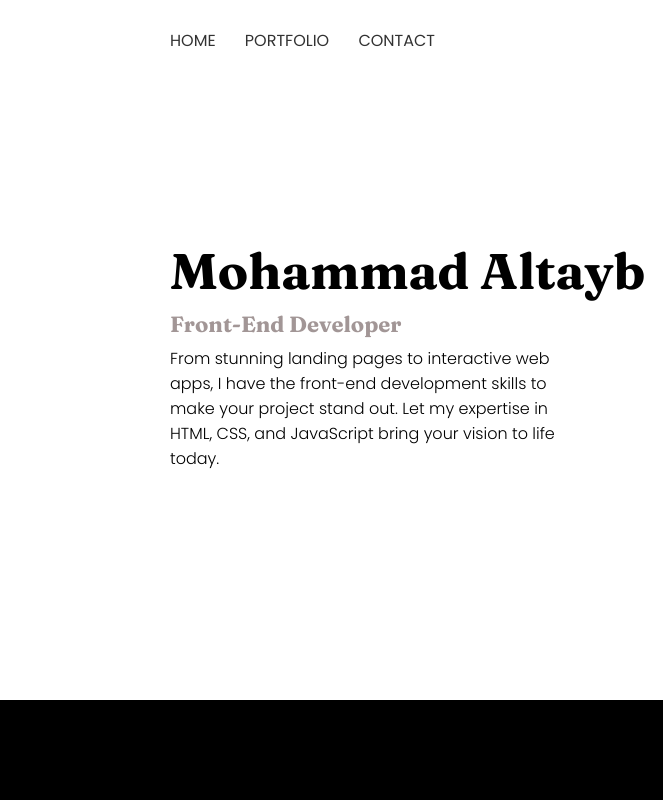
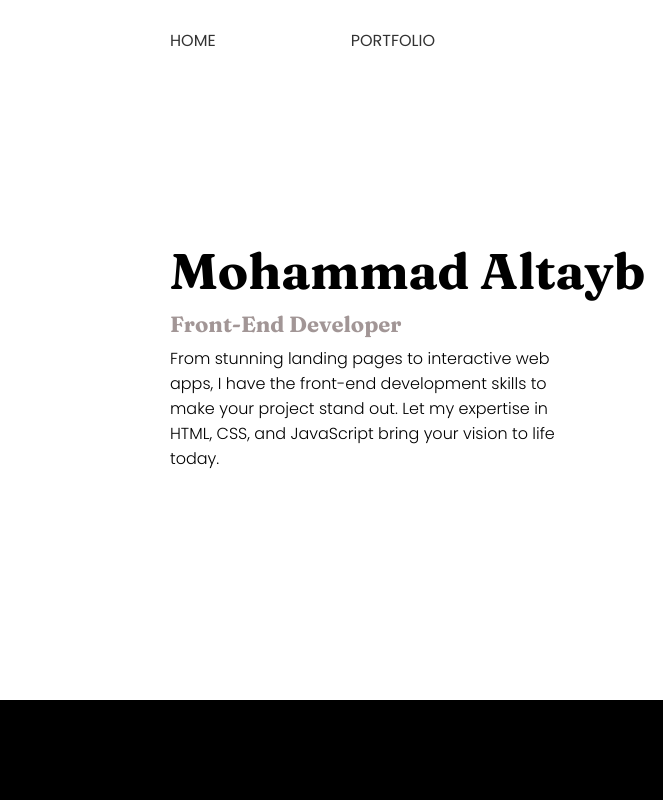
Before and after one commit to mohammadamour/Personal-Website, a plain HTML site: page index.html in a window 1280 px wide. Shown: the top 800 px of the page, 0-663 px from the left. Drawn offline with Linux system fonts and the light colour scheme.

Commit message:
Update index.html

```diff
--- a/index.html
+++ b/index.html
@@ -35,11 +35,6 @@
             <li>
               <a href="my portfolio/portfolio.html" class="nav-link"
                 >PORTFOLIO</a
-              >
-            </li>
-            <li>
-              <a href="contect form/contect.html" class="nav-link"
-                >CONTACT</a
               >
             </li>
           </ul>
```
